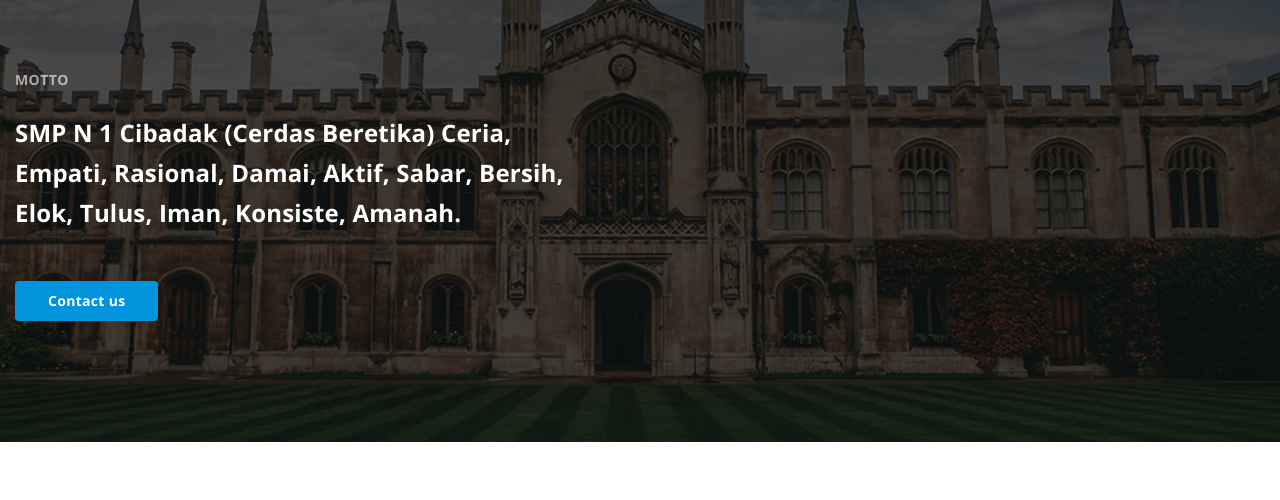
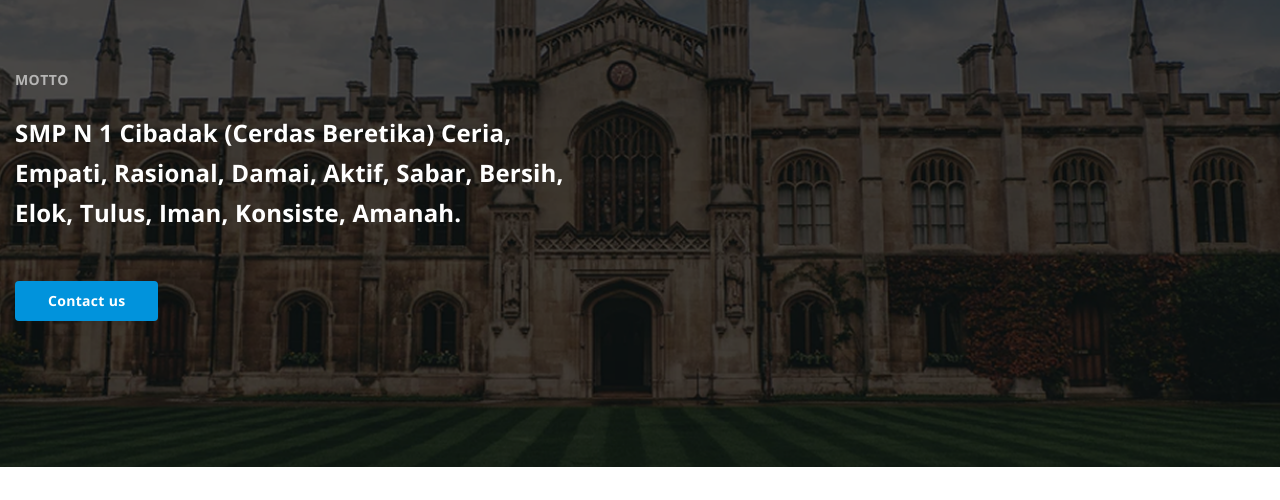
Before and after one commit to gulu-guluzade/lesson10-task1-smp-negeri, a plain HTML site: page index.html in a window 1280 px wide. Shown: the part 86-586 px from the top of the page. Drawn offline with Linux system fonts and the light colour scheme.

Commit message:
Added some changes and comments to section header.

```diff
--- a/css/style.css
+++ b/css/style.css
@@ -37,12 +37,14 @@
 
 /* ========== HEADER ========== */
 header {
-  height: 528px;
+  min-height: 528px;
   background: url("../images/header-bg.png") center no-repeat;
   background-size: cover;
   color: #ffffff;
+  padding-bottom: 25px;
 }
 
+/* ===== HEADER NAV ===== */
 .header-nav {
   display: flex;
   align-items: center;
@@ -80,6 +82,7 @@ header {
   bottom: -8px;
 }
 
+/* ===== HEADER INFO ===== */
 .header-info-title {
   text-transform: uppercase;
   font-family: OpenSans-Bold;
```
